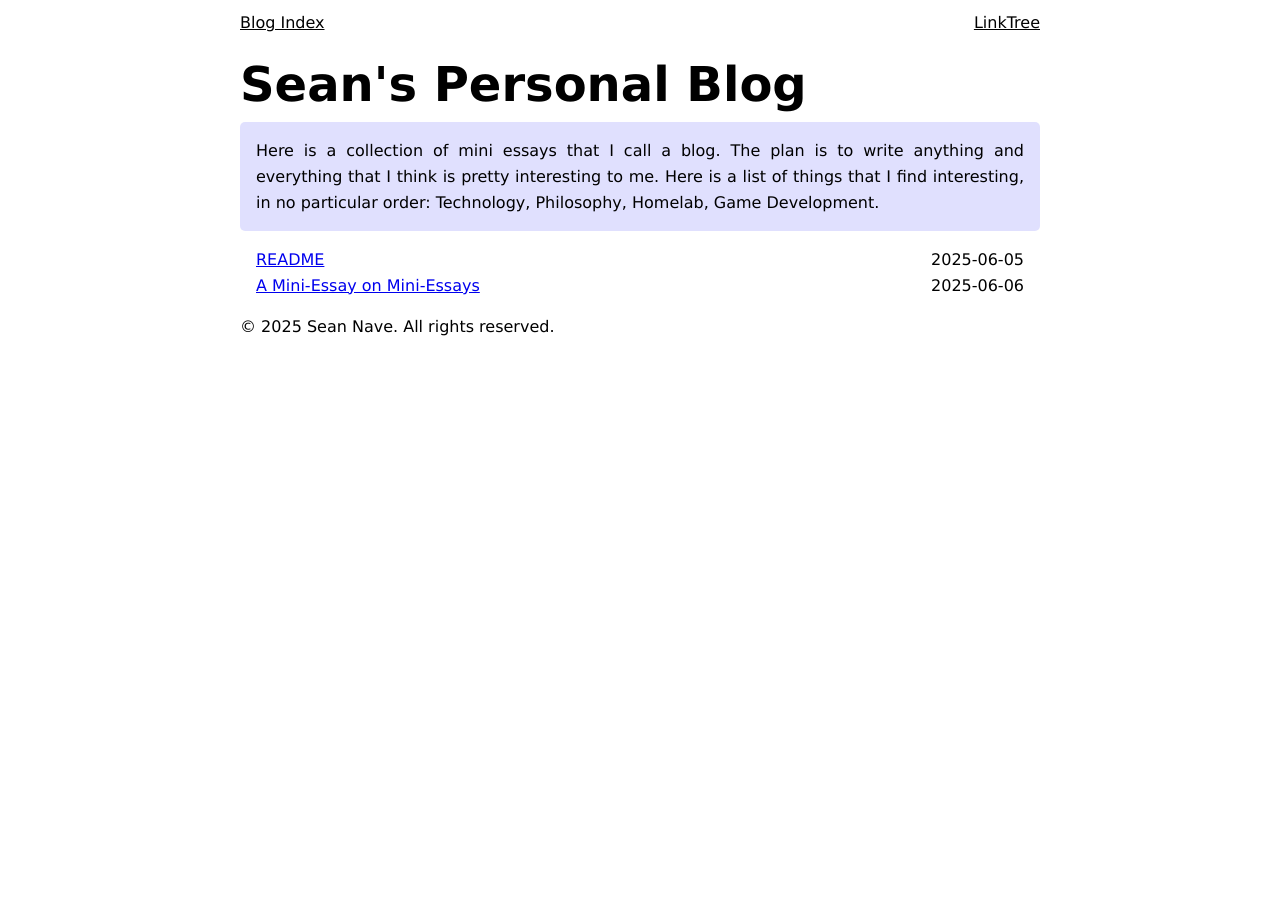
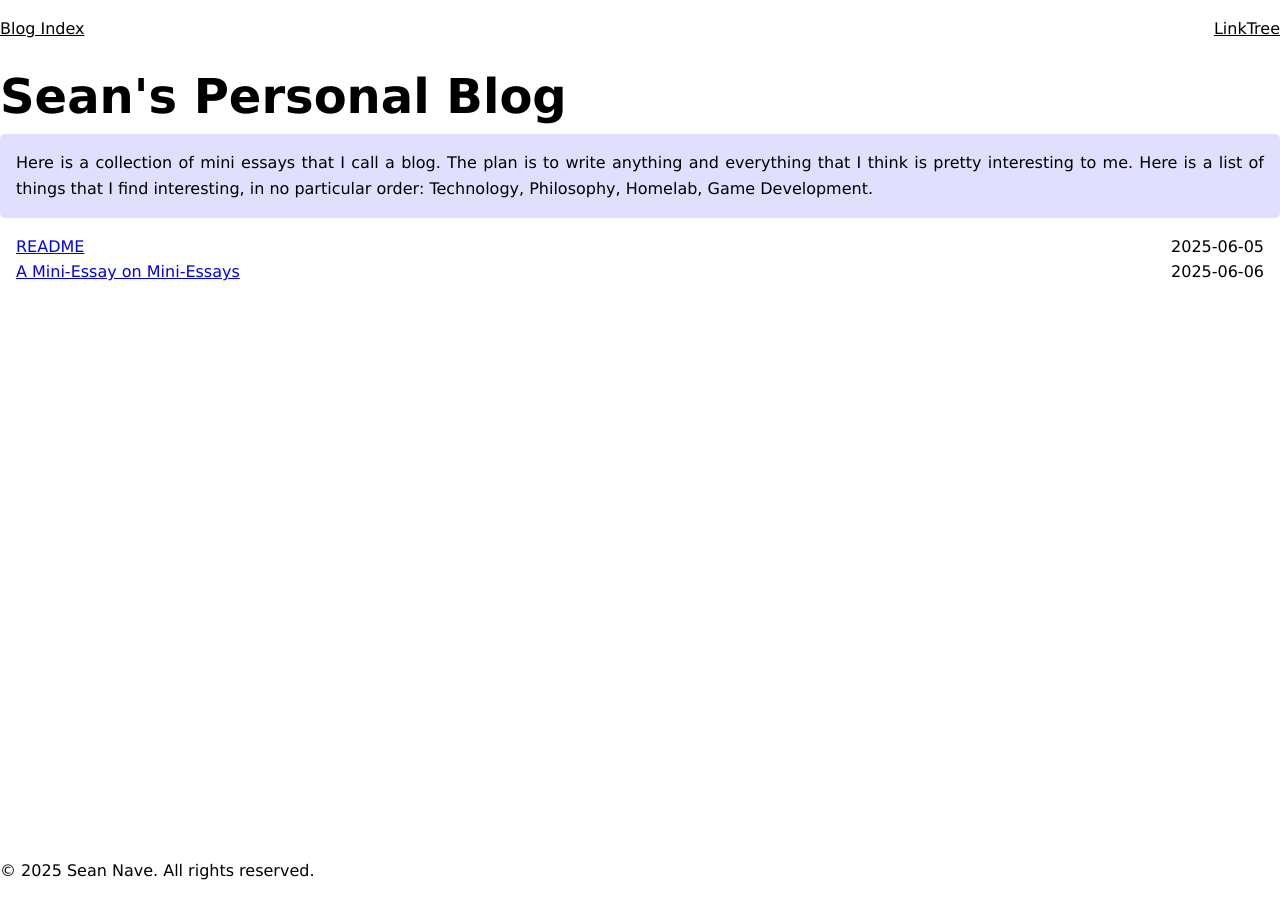
Before and after one commit to seannave211/Blog, a Jekyll site: the page built from index.html, in a window 1280 px wide. Built offline with Jekyll 4.4.1, drawn with Linux system fonts in a browser that asks for light colours.

Commit message:
feat: update style to maintain consistency

```diff
--- a/_includes/footer.html
+++ b/_includes/footer.html
@@ -1,3 +1,3 @@
-<footer
+<footer>
     <p>&copy; 2025 Sean Nave. All rights reserved.</p>
 </footer>
--- a/assets/css/universal.css
+++ b/assets/css/universal.css
@@ -1,6 +1,6 @@
 :root {
     --font-family: Verdana, sans-serif;
-    --margin-lr: clamp(1rem, 20%, 15rem);
+    --margin-lr: clamp(1rem, calc(5vw+1rem), 15rem);
 }
 
 * {
@@ -18,10 +18,19 @@
     font-family: var(--font-family);
     font-size: 16px;
     line-height: 1.6;
+    min-height: 100vh;
+    min-height: 100dvh;
+    display: flex;
+    flex-direction: column;
 }
 
-header {
-    padding: 10px 0px;
+main {
+    flex: 1;
+}
+
+header,
+footer {
+    padding: 1rem 0px;
 }
 
 code {
```
